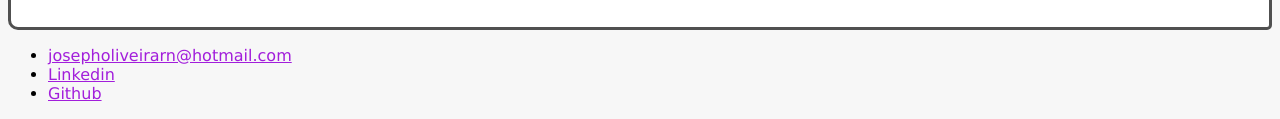
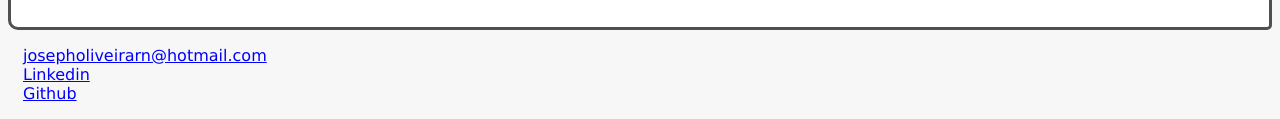
Before and after one commit to jojox6/DIO-Projetos, a plain HTML site: page Eduzz Fullstack Developer/Introdução a criação de websites com HTML5 e CSS3/index.html in a window 1280 px wide. Shown: the part 1079-1198 px from the top of the page. Drawn offline with Linux system fonts and the light colour scheme.

Commit message:
Estilizando listas

```diff
--- a/Eduzz Fullstack Developer/Introdução a criação de websites com HTML5 e CSS3/index.html
+++ b/Eduzz Fullstack Developer/Introdução a criação de websites com HTML5 e CSS3/index.html
@@ -25,7 +25,7 @@
         </article>
     </section>
     <footer>
-        <ul>
+        <ul class="contacts_list">
             <li>
                 <a href="mailto:josepholiveirarn@hotmail.com">josepholiveirarn@hotmail.com</a>
             </li>
--- a/Eduzz Fullstack Developer/Introdução a criação de websites com HTML5 e CSS3/style.css
+++ b/Eduzz Fullstack Developer/Introdução a criação de websites com HTML5 e CSS3/style.css
@@ -1,4 +1,4 @@
-body{
+body {
     background: #f7f7f7;
     font-family: Verdana;
 }
@@ -11,7 +11,7 @@ body{
     color:#171717;
 }
 
-#title{
+#title {
     font-size: 40px;
     text-transform: uppercase;
 }
@@ -20,14 +20,14 @@ a {
     color: #a21edb;
 }
 
-.post_title{
+.post_title {
     font-size: 16px;
     font-style: italic;
     margin: 0;
     margin-bottom: 15px;
 }
 
-.post{
+.post {
     background: #FFF;
     padding: 15px;
     border: 3px solid #505050;
@@ -35,12 +35,21 @@ a {
     border-radius: 5px 10px;
 }
 
-.post_content{
+.post_content {
     margin: 0;
     margin-bottom: 15px;
     text-transform: capitalize;
 }
 
-.post_image{
+.post_image {
     margin-bottom: 15px;
 }
+
+.contacts_list {
+    padding-left: 15px;
+    list-style-type: none;
+}
+
+.contacts_list li a {
+    color: blue;
+}
```
